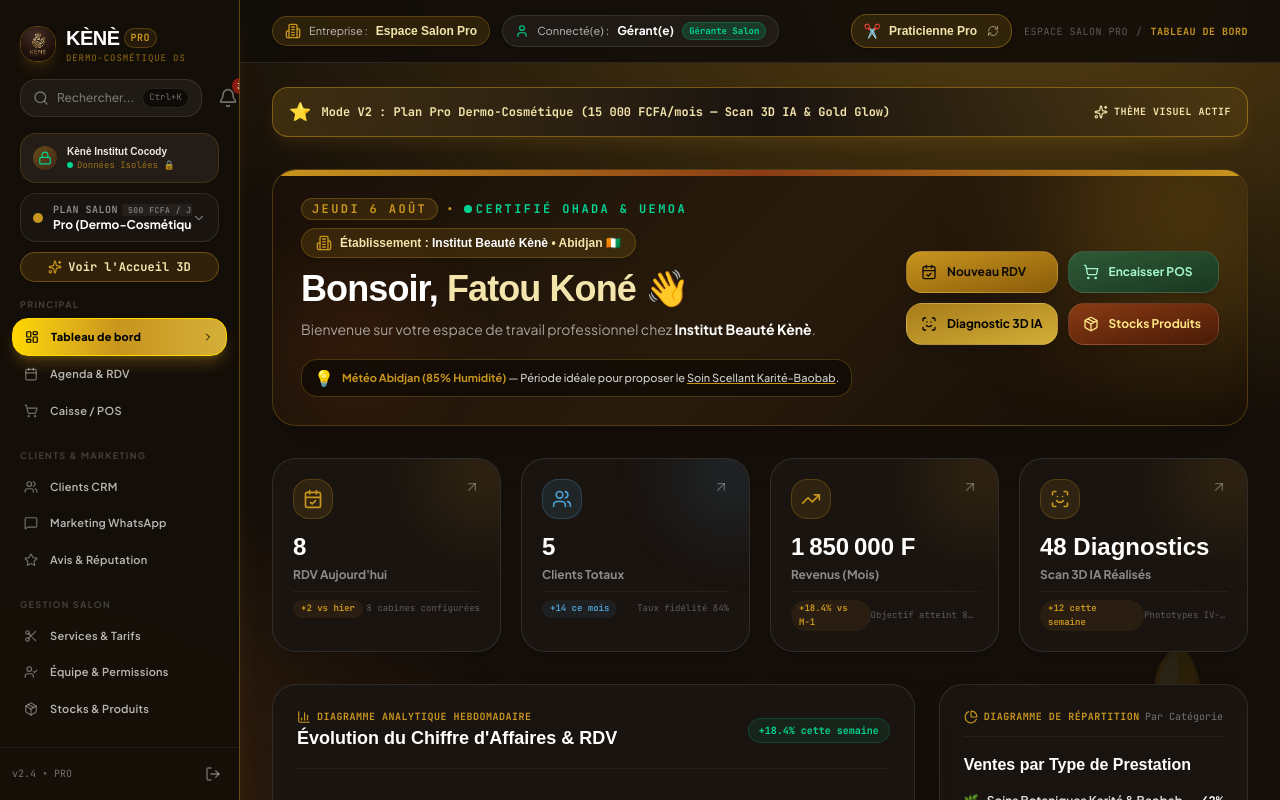
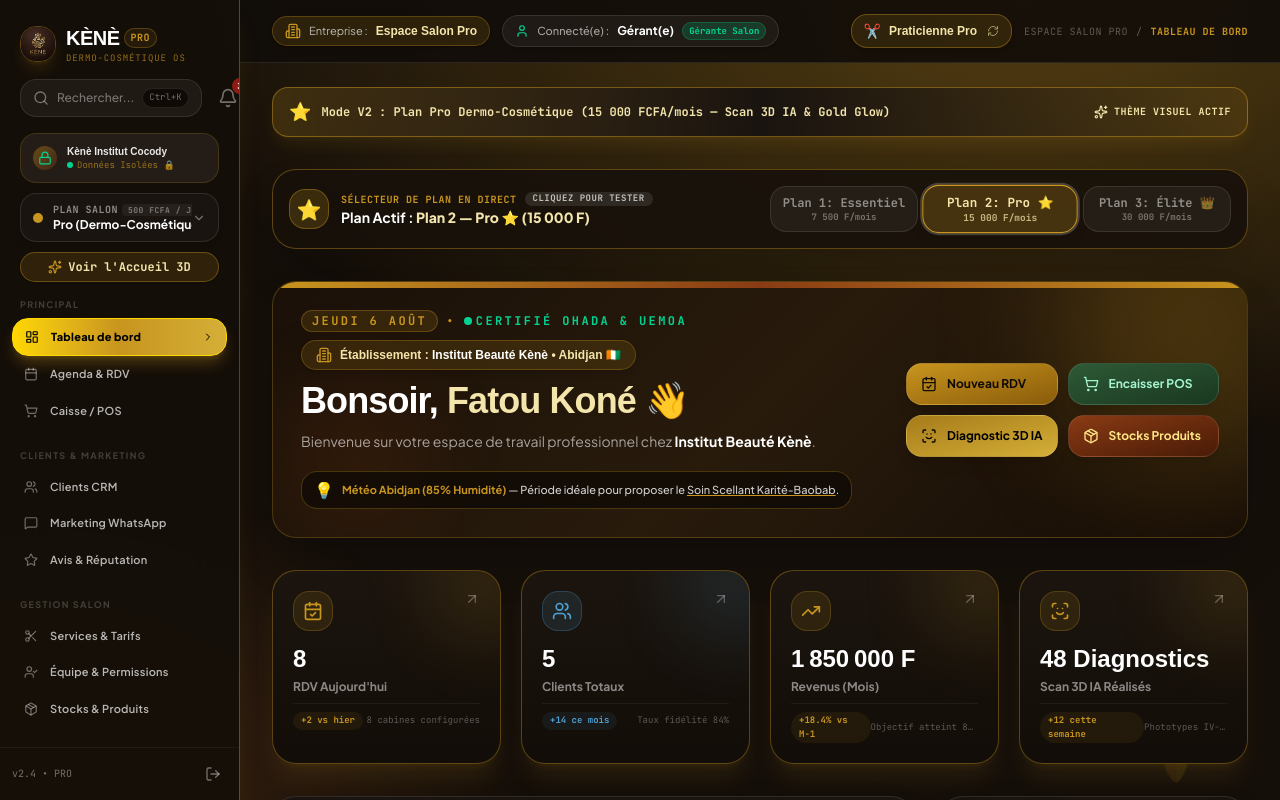
Before and after one commit to Fenezara/kene-os, a Next.js app: page /dashboard in a window 1280 px wide. Shown: the top 800 px of the page. Built offline with nearby package versions, Linux system fonts and the light colour scheme; a web font is replaced by a local one.

Commit message:
feat(dashboard): integrate interactive Plan Switcher Control Bar directly inside Dashboard header for instant visual and feature flag testing

```diff
--- a/src/app/(pro)/dashboard/page.tsx
+++ b/src/app/(pro)/dashboard/page.tsx
@@ -242,8 +242,66 @@ export default function ProDashboardPage() {
     },
   ];
 
+  const cardBgClass = isEssentiel
+    ? 'bg-[#101512] border-emerald-500/30 hover:border-emerald-500/60 shadow-lg shadow-emerald-950/20'
+    : isPro
+    ? 'bg-gradient-to-b from-[#1C150F] to-[#120D08] border-[#C8951E]/40 hover:border-[#C8951E] shadow-xl shadow-[#C8951E]/10'
+    : 'bg-[#1D1007]/90 border-2 border-[#FFD700]/70 hover:border-[#FFD700] shadow-2xl shadow-[#FFD700]/25 backdrop-blur-xl';
+
   return (
     <div className="space-y-6 sm:space-y-8 max-w-7xl mx-auto pb-24 md:pb-8 font-sans">
+
+      {/* ── 0. INTERACTIVE PLAN SWITCHER CONTROL BAR ── */}
+      <div className={`p-4 rounded-3xl border shadow-2xl backdrop-blur-xl flex flex-col md:flex-row items-center justify-between gap-4 transition-all duration-500 ${
+        isEssentiel ? 'bg-[#0E1511]/90 border-emerald-500/30' : isPro ? 'bg-[#18110B]/90 border-[#C8951E]/40' : 'bg-[#1E1108]/90 border-2 border-[#FFD700]/70'
+      }`}>
+        <div className="flex items-center gap-3">
+          <div className="w-10 h-10 rounded-2xl bg-[#C8951E]/20 border border-[#C8951E]/40 flex items-center justify-center text-xl shrink-0">
+            {isEssentiel ? '🟢' : isPro ? '⭐' : '👑'}
+          </div>
+          <div>
+            <div className="text-[10px] font-mono text-[#C8951E] uppercase tracking-wider font-bold flex items-center gap-2">
+              <span>Sélecteur de Plan en Direct</span>
+              <span className="text-[9px] bg-white/10 px-2 py-0.2 rounded-full text-white/70">Cliquez pour tester</span>
+            </div>
+            <div className="text-sm font-bold text-white">
+              Plan Actif : <span className="text-[#F3E5AB] font-black">{isEssentiel ? 'Plan 1 — Essentiel (7 500 F)' : isPro ? 'Plan 2 — Pro ⭐ (15 000 F)' : 'Plan 3 — Élite 👑 (30 000 F)'}</span>
+            </div>
+          </div>
+        </div>
+
+        <div className="grid grid-cols-3 gap-2 w-full md:w-auto">
+          {[
+            { id: 'essentiel', label: 'Plan 1: Essentiel', price: '7 500 F', color: 'border-emerald-500 bg-emerald-500/20 text-emerald-300' },
+            { id: 'pro', label: 'Plan 2: Pro ⭐', price: '15 000 F', color: 'border-[#C8951E] bg-[#C8951E]/25 text-[#F3E5AB]' },
+            { id: 'elite', label: 'Plan 3: Élite 👑', price: '30 000 F', color: 'border-[#FFD700] bg-[#FFD700]/30 text-[#FFD700]' },
+          ].map((plan) => {
+            const isSelected = activePlan === plan.id;
+            return (
+              <button
+                key={plan.id}
+                onClick={() => {
+                  setActivePlan(plan.id as any);
+                  localStorage.setItem('kene_active_plan', plan.id);
+                  window.dispatchEvent(new Event('kene_plan_changed'));
+                  toast({
+                    title: `✨ Plan basculé sur "${plan.label}" !`,
+                    description: `Le tableau de bord et les cartes visuelles ont été adaptés au ${plan.label}.`,
+                  });
+                }}
+                className={`px-3 py-2 rounded-2xl text-xs font-bold font-mono transition-all duration-300 border cursor-pointer ${
+                  isSelected
+                    ? `${plan.color} shadow-lg scale-105 font-black ring-2 ring-white/20`
+                    : 'bg-white/5 border-white/10 text-white/50 hover:bg-white/10 hover:text-white'
+                }`}
+              >
+                <div className="truncate">{plan.label}</div>
+                <div className="text-[9px] opacity-75">{plan.price}/mois</div>
+              </button>
+            );
+          })}
+        </div>
+      </div>
 
       {/* ── 1. HERO GREETING BANNER ── */}
       <motion.div
@@ -331,7 +389,7 @@ export default function ProDashboardPage() {
           return (
             <motion.div key={card.title} variants={itemVariants}>
               <Link href={card.href}>
-                <div className="relative group overflow-hidden rounded-3xl p-4 sm:p-5 border border-white/10 bg-[#1A1410] hover:border-[#C8951E]/50 transition-all duration-300 cursor-pointer h-full shadow-xl">
+                <div className={`relative group overflow-hidden rounded-3xl p-4 sm:p-5 border transition-all duration-500 cursor-pointer h-full ${cardBgClass}`}>
                   <div
                     className="absolute -top-8 -right-8 w-24 h-24 rounded-full blur-2xl opacity-20 group-hover:opacity-40 transition-opacity pointer-events-none"
                     style={{ background: card.accent }}
```
